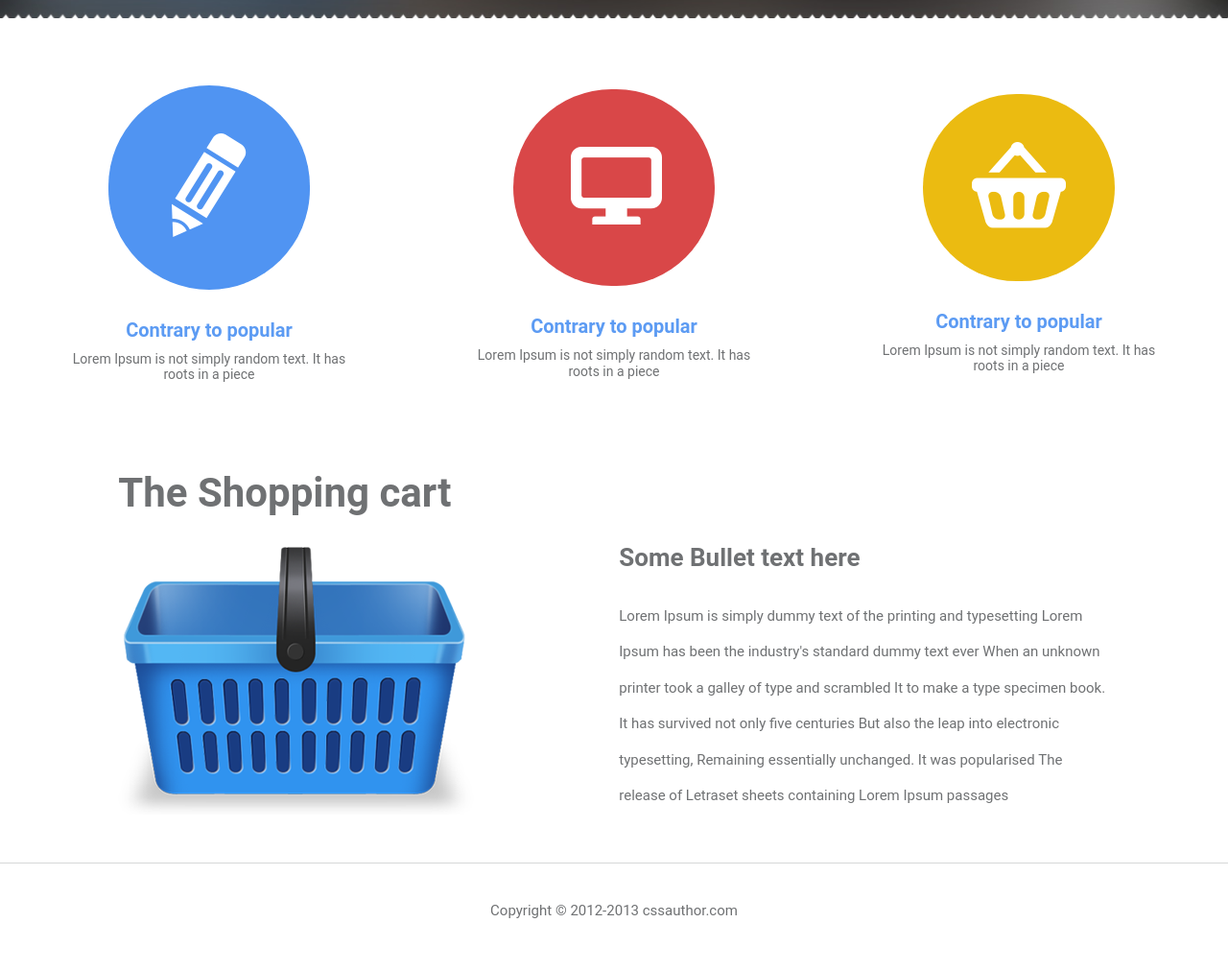
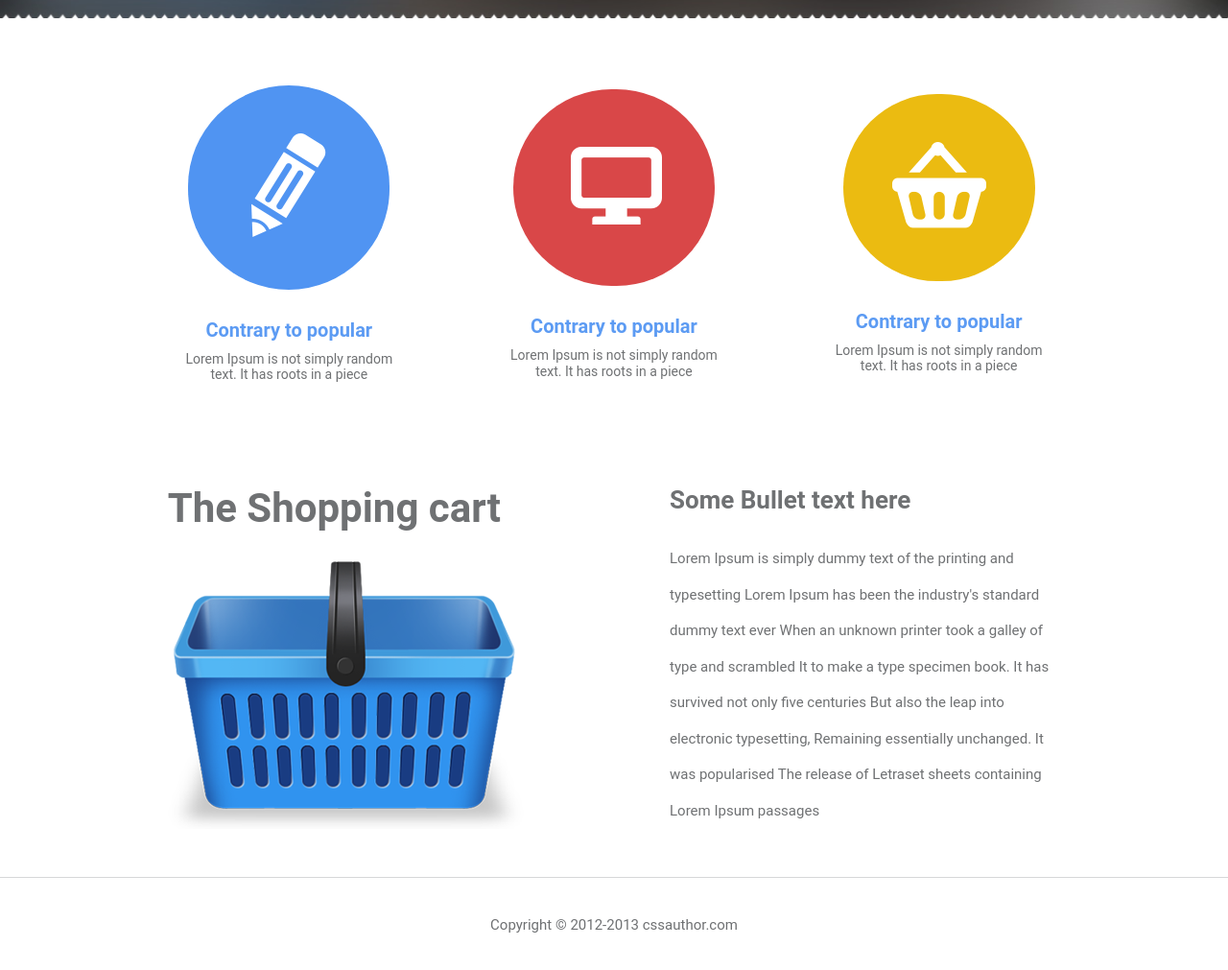
Before and after one commit to MrTiZel/Prechu, a website: page public/index.html in a window 1280 px wide. Shown: the part 555-1566 px from the top of the page at 96% size. Drawn offline with nearby package versions, Linux system fonts and the light colour scheme.

Commit message:
Revert "update 3" no reps
This reverts commit 07081bf41122aa68436d512cb5f7ae97019f7261.

```diff
--- a/public/index.html
+++ b/public/index.html
@@ -4,22 +4,12 @@
 <head>
   <!-- Настройки страницы -->
   <meta charset="UTF-8">
-  <meta name="viewport" content="width=device-width, initial-scale=1">
   <meta name="keywords" content="">
   <meta name="description" content="">
   <!-- Основная библеотека -->
   <link rel="stylesheet" href="css/main.min.css">
   <link rel="stylesheet" href="css/flexboxgrid.css">
   <link rel="stylesheet" href="css/font-awesome.css">
-  <!-- Плагины -->
-  <link rel="stylesheet" type="text/css" href="css/fullpage.css" />
-  <link rel="stylesheet" href="css/animate.css">
-  <link rel="stylesheet" href="css/slick.css">
-  <link rel="stylesheet" href="css/slick-theme.css">
-  <!-- https://tympanus.net/Development/HoverEffectIdeas/ -->
-  <link rel="stylesheet" href="css/set1.css">
-  <link rel="stylesheet" href="css/set2.css">
-  <!-- Название сайта -->
   <title>Prechu</title>
 </head>
 
@@ -81,7 +71,7 @@
     </div>
     <div id="shopping">
       <div class="row">
-        <div class="boxCart col-sm-4">
+        <div class="boxCart col-sm-5">
           <span>The Shopping cart</span>
           <img alt="shopping-cart" src="img/cart.png" />
         </div>
@@ -96,14 +86,6 @@
   <footer id="mainFooter">
     <p>Copyright © 2012-2013 <a href="#">cssauthor.com</a></p>
   </footer>
-  <script type="text/javascript" src="https://code.jquery.com/jquery-3.3.1.min.js"></script>
-  <script type="text/javascript" src="js/fullpage.js"></script>
-  <script type="text/javascript" src="js/jquery.fittext.js"></script>
-  <script type="text/javascript" src="js/slick.js"></script>
-  <script type="text/javascript" src="js/wow.js"></script>
-  <script type="text/javascript" src="js/slowScroll.js"></script>
-  <!-- Файл с активаторами плагинами -->
-  <script type="text/javascript" src="js/scriptPage.js"></script>
 </body>
 
 </html>
--- a/src/scss/contrag.scss
+++ b/src/scss/contrag.scss
@@ -69,43 +69,4 @@
       }
     }
   }
-  #shopping{
-    @include basicWidth;
-    @include piddLeftRight;
-    margin-bottom: 50px;
-
-    .row{
-      justify-content: center;
-      align-items:flex-end;
-
-      .boxCart{
-        display: flex;
-        flex-flow: column;
-        justify-content: center;
-
-        span{
-          font-size: 42px;
-          font-weight: bold;
-          margin-bottom: 30px;
-        }
-
-        img{
-          width: 371px;
-          height: 279px;
-        }
-      }
-      .boxText{
-        line-height: 2.5;
-        margin-left: 100px;
-
-        h2{
-          font-size: 26px;
-          margin-bottom: 10px;
-        }
-        p{
-          font-size: 15px;
-        }
-      }
-    }
-  }
 }
--- a/src/scss/partials/_mixins.scss
+++ b/src/scss/partials/_mixins.scss
@@ -1,5 +1,5 @@
 @mixin basicWidth{
-  width: max-1000px;
+  max-width: 1000px;
   margin: 0 auto;
 }
 @mixin piddLeftRight {
--- a/src/scss/shopping.scss
+++ b/src/scss/shopping.scss
@@ -1,2 +1,46 @@
 @import "partials/params";
 @import "partials/mixins";
+
+#mainContent {
+  #shopping {
+    @include basicWidth;
+    @include piddLeftRight;
+    margin-bottom: 50px;
+
+    .row {
+      justify-content: center;
+      align-items: flex-end;
+
+      .boxCart {
+        display: flex;
+        flex-flow: column;
+        justify-content: center;
+
+        span {
+          font-size: 42px;
+          font-weight: bold;
+          margin-bottom: 30px;
+        }
+
+        img {
+          width: 371px;
+          height: 279px;
+        }
+      }
+
+      .boxText {
+        line-height: 2.5;
+        margin-left: 100px;
+
+        h2 {
+          font-size: 26px;
+          margin-bottom: 10px;
+        }
+
+        p {
+          font-size: 15px;
+        }
+      }
+    }
+  }
+}
```
Also changed, not shown: src/scss/main.scss (+0 -8 lines), public/css/main.min.css.
